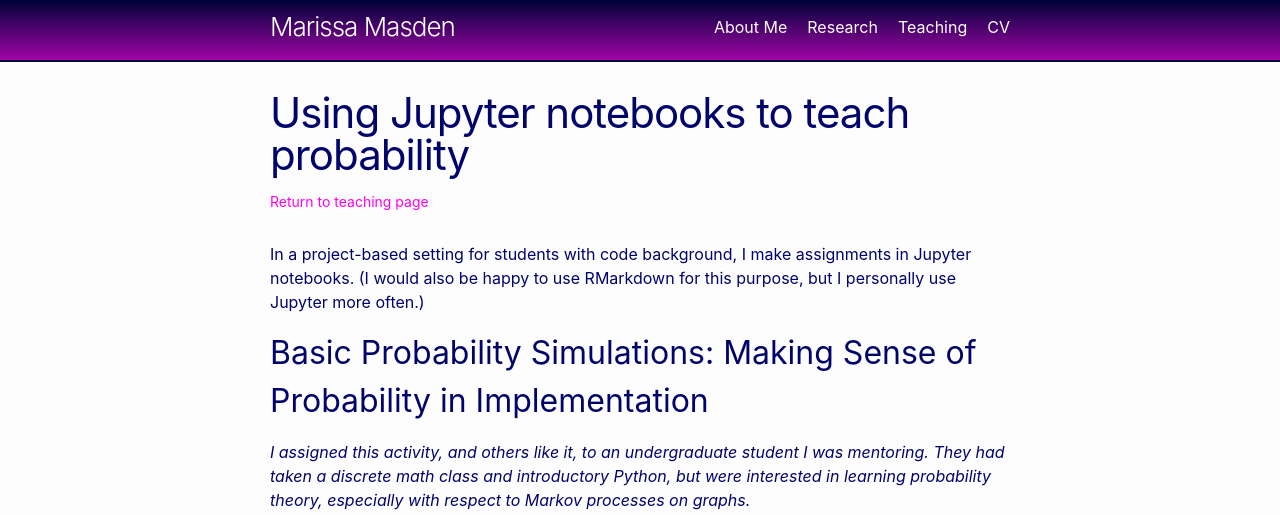
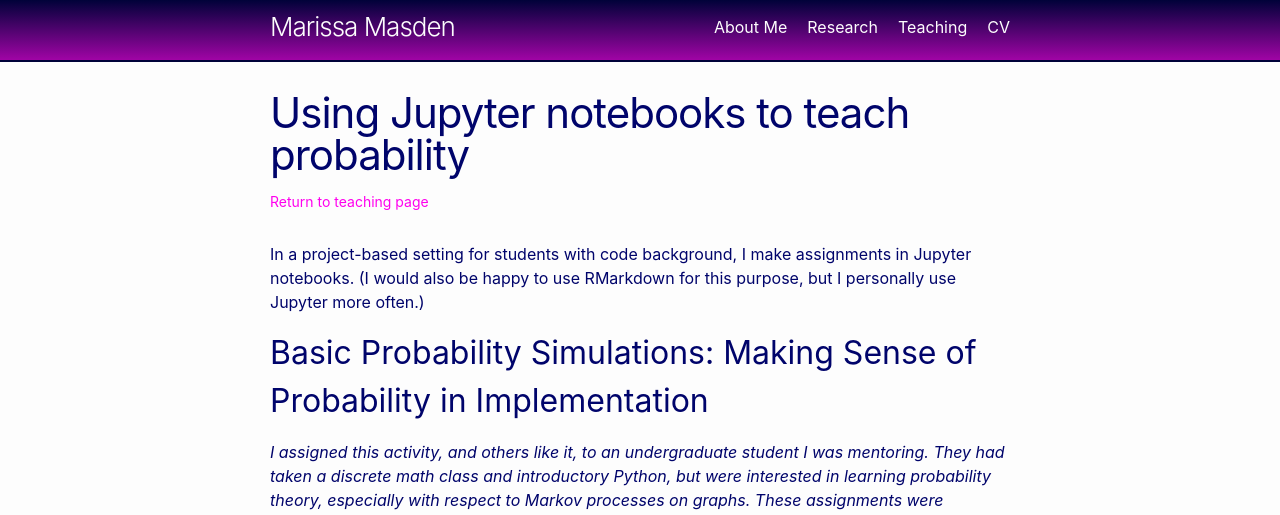
Before and after one commit to mmasden/mmasden.github.io, a Jekyll site: the page built from _posts/2022-11-02-jupyter-lab-examples.markdown, in a window 1280 px wide. Shown: the top 515 px of the page. Built offline with Jekyll 4.4.1, drawn with Linux system fonts in a browser that asks for light colours; some of the changed lines change nothing that is shown; some of the changed text lies outside the part shown.

Commit message:
Update 2022-11-02-jupyter-lab-examples.markdown

```diff
--- a/_posts/2022-11-02-jupyter-lab-examples.markdown
+++ b/_posts/2022-11-02-jupyter-lab-examples.markdown
@@ -9,6 +9,6 @@
 
 ## Basic Probability Simulations: Making Sense of Probability in Implementation
 
-*I assigned this activity, and others like it, to an undergraduate student I was mentoring. They had taken a discrete math class and introductory Python, but were interested in learning probability theory, especially with respect to Markov processes on graphs.*
+*I assigned this activity, and others like it, to an undergraduate student I was mentoring. They had taken a discrete math class and introductory Python, but were interested in learning probability theory, especially with respect to Markov processes on graphs. These assignments were accompanied by weekly meetings and assigned readings.*
 
 <script src="https://gist.github.com/mmasden/3456c3acd484f9e0b7dceaf5a661592d.js"></script>
```
